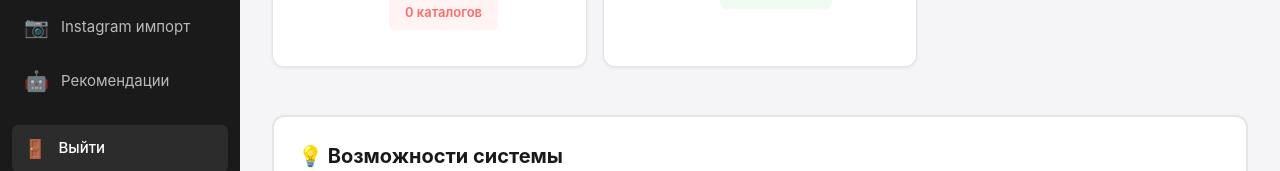
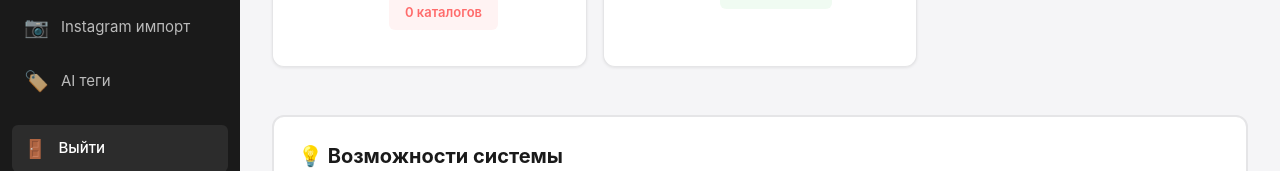
Before and after one commit to dev-bsvit/what-to-eat-admin, a Next.js app: page / in a window 1280 px wide. Shown: the part 588-759 px from the top of the page. Built offline with nearby package versions, Linux system fonts and the light colour scheme; no server answers.

Commit message:
rename: Рекомендации → AI теги in sidebar

```diff
--- a/src/components/Sidebar.tsx
+++ b/src/components/Sidebar.tsx
@@ -13,7 +13,7 @@ const navigation = [
   { name: "Парсеры", href: "/parsers", icon: "⚙️" },
   { name: "Тест импорта", href: "/test-import", icon: "🧪" },
   { name: "Instagram импорт", href: "/instagram-import", icon: "📷" },
-  { name: "Рекомендации", href: "/recommend-setup", icon: "🤖" },
+  { name: "AI теги", href: "/recommend-setup", icon: "🏷️" },
 ];
 
 export default function Sidebar() {
```
